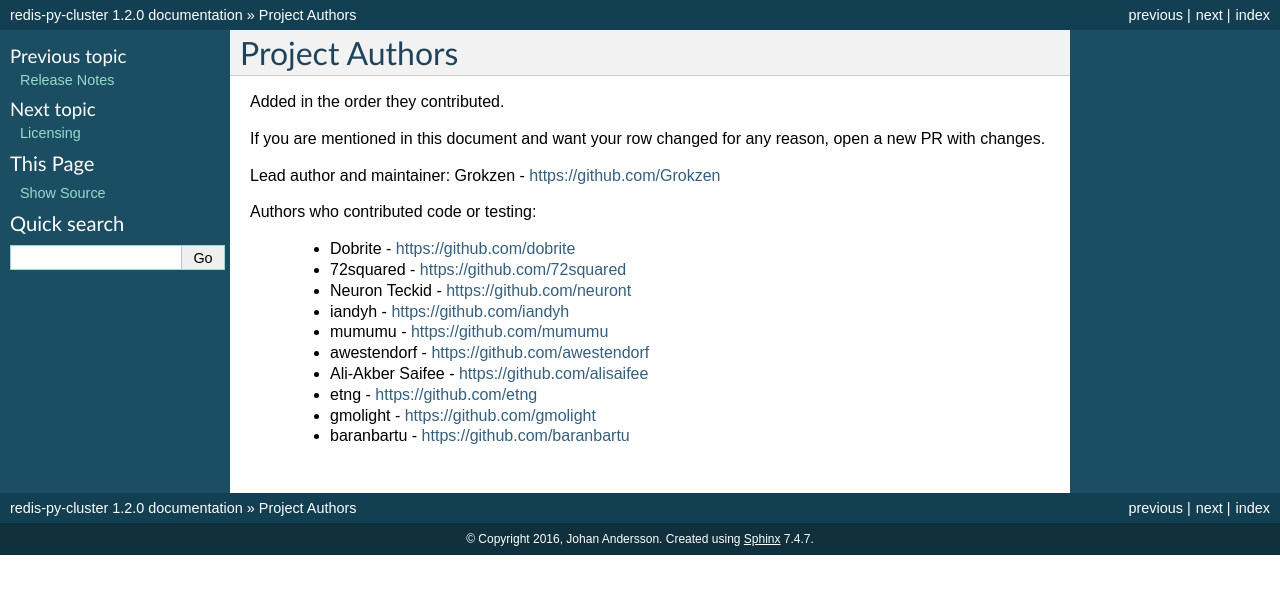
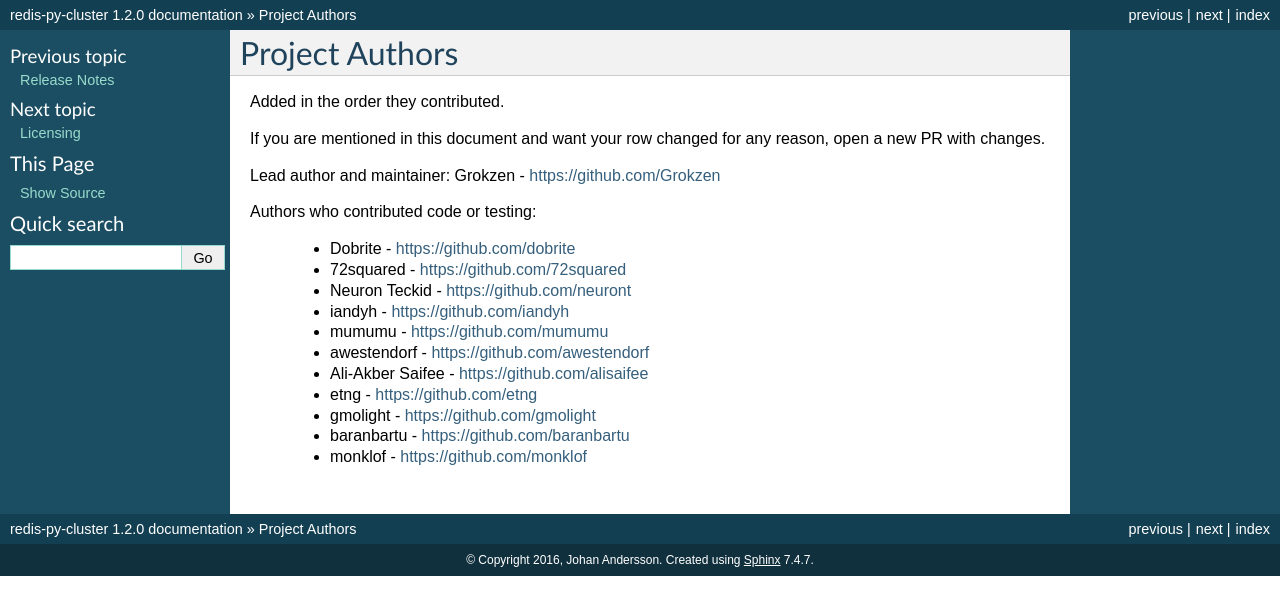
Before and after one commit to Grokzen/redis-py-cluster, a Sphinx documentation site: the page built from docs/authors.rst, in a window 1280 px wide. Shown: the top 615 px of the page. Built offline with Sphinx 7.4.7, drawn with Linux system fonts in a browser that asks for light colours.

Commit message:
add author monklof

```diff
--- a/docs/authors.rst
+++ b/docs/authors.rst
@@ -19,3 +19,4 @@
  - etng - https://github.com/etng
  - gmolight - https://github.com/gmolight
  - baranbartu - https://github.com/baranbartu
+ - monklof - https://github.com/monklof
```
